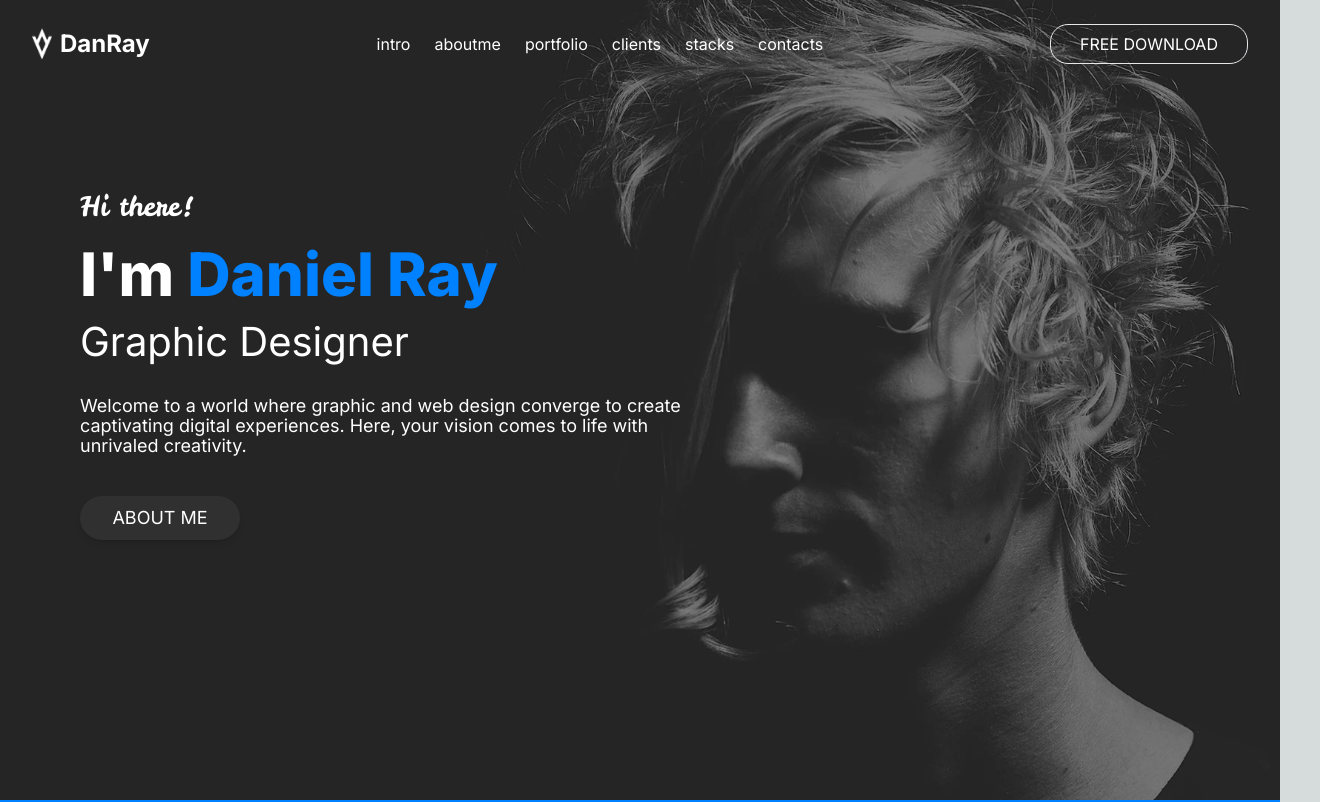
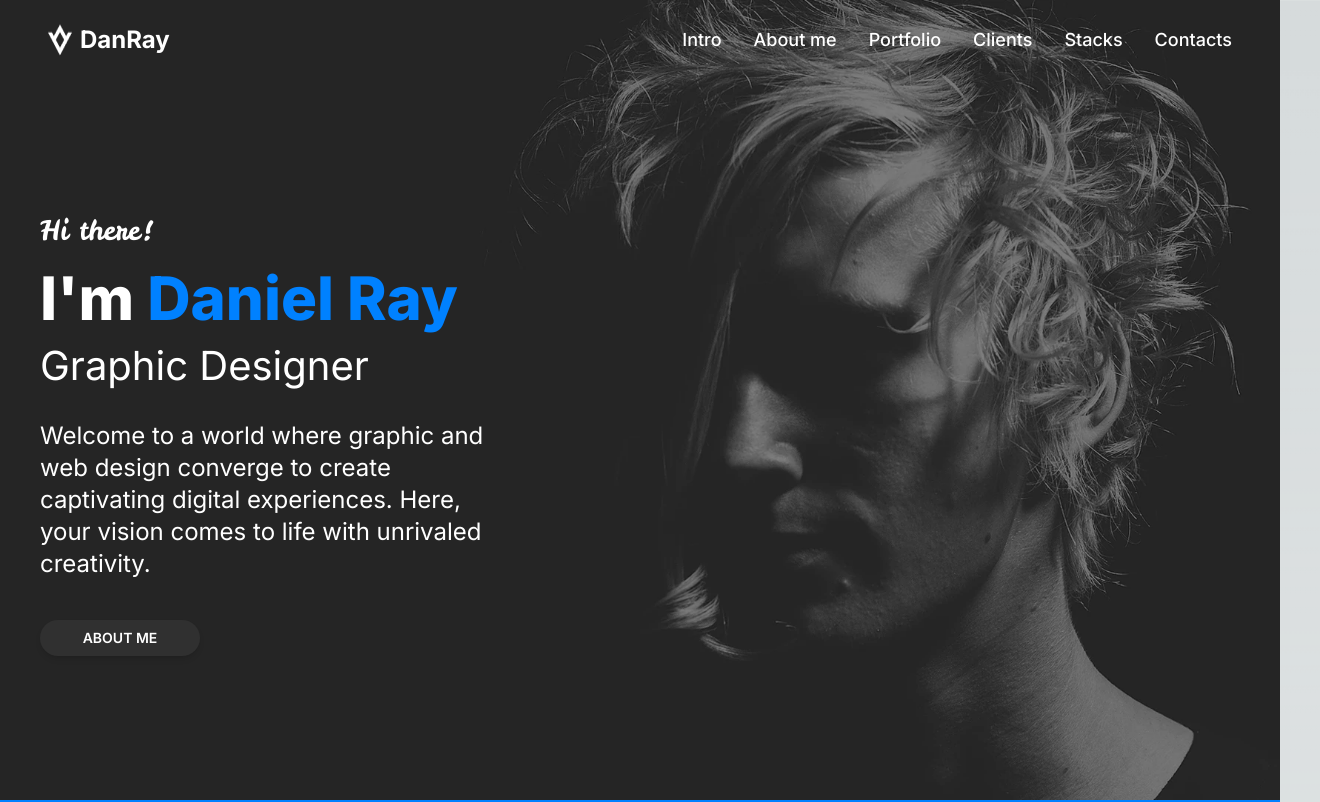
Before and after one commit to codesirpi/portfolio-website-sample, a Next.js app: page / in a window 1280 px wide. Shown: the top 802 px of the page, 1320 px wide, since content can reach past the window. Built offline with nearby package versions, Linux system fonts and the light colour scheme; a web font is replaced by a local one.

Commit message:
nav bar color white

```diff
--- a/app/components/about-section/about-section.tsx
+++ b/app/components/about-section/about-section.tsx
@@ -5,7 +5,10 @@ import AboutContact from "./about-contact";
 
 const AboutSection = () => {
   return (
-    <div className="bg-[#0081FF] text-white  w-full flex flex-col items-center">
+    <div
+      id="about"
+      className="bg-[#0081FF] text-white  w-full flex flex-col items-center"
+    >
       <AboutInfo />
       <AboutDetails />
       <AboutContact />
--- a/app/components/hero-section/hero-section.tsx
+++ b/app/components/hero-section/hero-section.tsx
@@ -6,12 +6,12 @@ const HeroSection = () => {
   return (
     <div
       id="hero"
-      className="relative bg-cover bg-center bg-no-repeat h-screen bg-hero-image w-full"
+      className="relative bg-cover bg-center bg-no-repeat h-screen bg-hero-image w-full "
     >
       <div className=" w-full fixed top-0">
         <NavBarSection />
       </div>
-      <div className=" container mx-auto absolute w-full top-12 flex p-20 m-8 ">
+      <div className=" container mx-auto absolute w-full top-12 flex m-10 ml-10 pt-24">
         <div className="flex-1  mt-8 ">
           <div className="flex flex-col text-white md:gap-10 ">
             <span className={"text-lg  md:text-[28px] font-leckerli"}>
@@ -24,12 +24,12 @@ const HeroSection = () => {
               </span>
             </span>
             <span className="text-lg md:text-[40px]">Graphic Designer</span>
-            <p className=" text-sm w-[250px] md:w-[350px]  lg:w-[650px] md:text-[14px] lg:text-[18px]">
+            <p className=" text-sm w-[250px] md:w-[450px]  md:text-2xl">
               Welcome to a world where graphic and web design converge to create
               captivating digital experiences. Here, your vision comes to life
               with unrivaled creativity.
             </p>
-            <div className=" rounded-3xl shadow-md  bg-[#303030] text-[10px] md:text-sm lg:text-lg   px-4 w-40 py-2 text-center">
+            <div className=" rounded-3xl md:shadow-md  md:bg-[#303030]   text-sm font-semibold  px-4 w-40 py-2 text-center">
               {" "}
               ABOUT ME
             </div>
--- a/app/components/hero-section/navbar.tsx
+++ b/app/components/hero-section/navbar.tsx
@@ -2,10 +2,33 @@
 import Link from "next/link";
 import Image from "next/image";
 import { Icon } from "@iconify/react";
-import React, { useState } from "react";
+import React, { useEffect, useState } from "react";
 import logo from "../../assets/logo.png";
+import blueLogo from "../../assets/logoWhite.svg";
 import { motion } from "framer-motion";
 export const NavBarSection = () => {
+  const [bgColor, setBgColor] = useState("bg-transparent text-white");
+  const [logoColor, setLogoColor] = useState("text-white");
+  useEffect(() => {
+    const handleScroll = () => {
+      const currentSection = document.getElementById("about");
+      if (currentSection) {
+        const sectionTop = currentSection.getBoundingClientRect().top;
+        if (sectionTop <= 0) {
+          setBgColor("bg-white text-black");
+          setLogoColor("text-[#0081FF]");
+        } else {
+          setBgColor("bg-transparent text-white");
+          setLogoColor("text-white");
+        }
+      }
+    };
+    window.addEventListener("scroll", handleScroll);
+
+    return () => {
+      window.removeEventListener("scroll", handleScroll);
+    };
+  }, []);
   const [mobileNavOpen, setMobileNavOpen] = useState(false);
   const hideNavItemsVariant = {
     opened: {
@@ -91,24 +114,31 @@ export const NavBarSection = () => {
   const fadeInEnd = { opacity: 1 };
   const fadeInTransition = { duration: 1 };
   const links = [
-    { label: "intro", href: "/#home-target" },
-    { label: "aboutme", href: "/#about" },
-    { label: "portfolio", href: "/#portfolio" },
-    { label: "clients", href: "/#clients" },
-    { label: "stacks", href: "/#stacks" },
-    { label: "contacts", href: "/#contacts" },
+    { label: "Intro", href: "/#home-target" },
+    { label: "About me", href: "/#about" },
+    { label: "Portfolio", href: "/#portfolio" },
+    { label: "Clients", href: "/#clients" },
+    { label: "Stacks", href: "/#stacks" },
+    { label: "Contacts", href: "/#contacts" },
   ];
   const MotionLink = motion(Link);
   return (
-    <div className=" w-full mx-auto h-full  md:h-[88px] text-white flex justify-between items-center bg-white md:bg-transparent   py-4 px-8">
-      <div className="text-2xl font-bold flex gap-2">
+    <div
+      className={`w-full  h-screen  md:h-[80px]  flex  justify-between px-12  items-center  ${bgColor}`}
+    >
+      <div className="text-2xl font-bold flex gap-2  ">
         {" "}
-        <Image src={logo} width={20} height={20} alt="Picture of the author" />
-        <span className="text-black lg:text-white">DanRay</span>
+        {logoColor === "text-white" ? (
+          <Image src={logo} width={24} height={28} alt="logo" />
+        ) : (
+          <Image src={blueLogo} width={24} height={28} alt="logo" />
+        )}
+        {/* <Image src={logo} width={24} height={28} alt="logo" /> */}
+        <span className={`${logoColor}`}>DanRay</span>
       </div>
       <motion.div
         variants={hideNavItemsVariant}
-        className="md:hidden flex items-center gap  flex-col"
+        className="md:hidden flex items-center gap   flex-col bg-white w-full fixed top-0"
         onClick={() => setMobileNavOpen(true)}
       >
         <button className="text-white focus:outline-none">
@@ -120,7 +150,7 @@ export const NavBarSection = () => {
           />
         </button>
         {/* mobile menu */}
-        <ul className="flex flex-col  space-y-6 items-center   md:hidden">
+        <ul className="flex flex-col  space-y-10 items-center   md:hidden absolute">
           {links.map((link) => {
             return (
               <motion.li key={link.href}>
@@ -128,7 +158,7 @@ export const NavBarSection = () => {
                   key={link.href}
                   href={link.href}
                   style={{ textDecoration: "none" }}
-                  className="cursor-pointer  text-black lg:text-white hover:text-[#0081FF]"
+                  className="cursor-pointer  text-black lg:text-white text-sm md:text-lg font-medium hover:text-[#0081FF]"
                 >
                   {" "}
                   <motion.span>{link.label} </motion.span>
@@ -139,7 +169,7 @@ export const NavBarSection = () => {
         </ul>
       </motion.div>
 
-      <ul className="md:flex  space-x-6   hidden">
+      <ul className="md:flex  md:space-x-8   hidden ">
         {links.map((link) => {
           return (
             <motion.li key={link.href}>
@@ -147,7 +177,7 @@ export const NavBarSection = () => {
                 key={link.href}
                 href={link.href}
                 style={{ textDecoration: "none" }}
-                className="cursor-pointer  text-white hover:text-[#0081FF]"
+                className="cursor-pointer text-sm md:text-lg font-medium  hover:text-[#0081FF]"
               >
                 {" "}
                 <motion.span>{link.label} </motion.span>
@@ -156,10 +186,6 @@ export const NavBarSection = () => {
           );
         })}
       </ul>
-      <div className=" w-[198px] h-[40px] hidden   border rounded-[18px] md:flex items-center justify-center">
-        {" "}
-        <button> FREE DOWNLOAD</button>
-      </div>
     </div>
   );
 };
```
Also changed, not shown: app/assets/logoWhite.svg (added).
